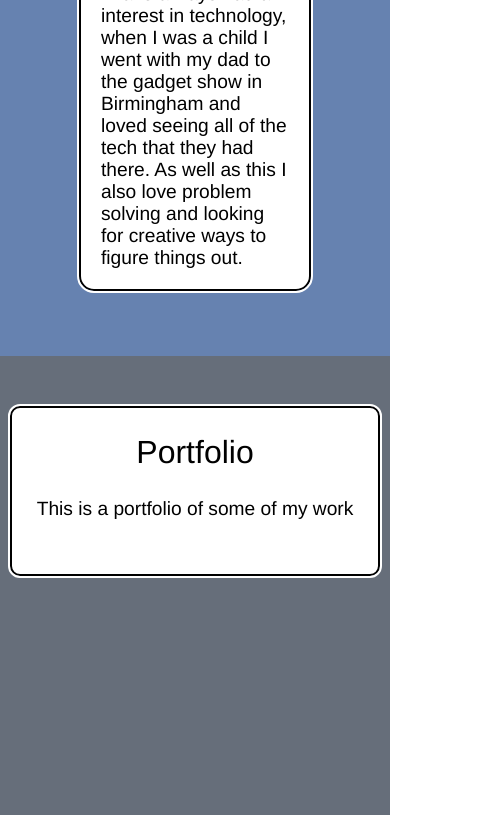
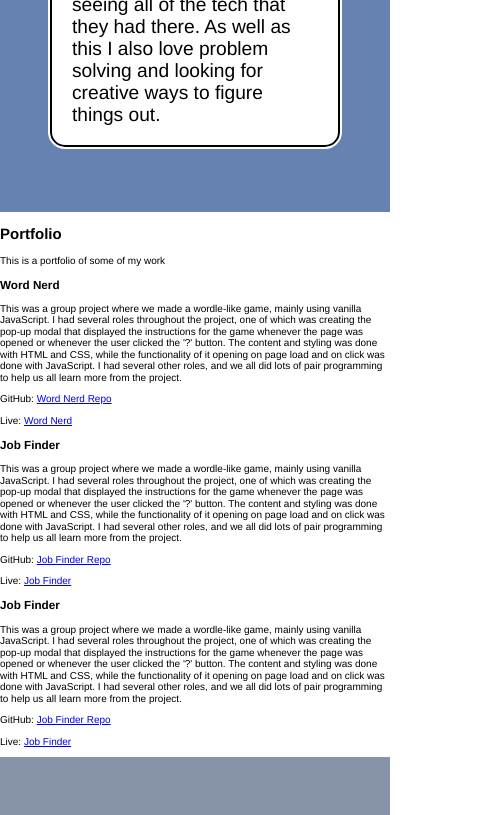
Before and after one commit to Marcus12934/Marcus12934.github.io, a plain HTML site: page index.html in a window 390 px wide. Shown: the part 1156-1971 px from the top of the page, 500 px wide, since content can reach past the window. Drawn offline with Linux system fonts and the light colour scheme.

Commit message:
made general improvements to styling, removed redundant components

```diff
--- a/css_portfolio.scss
+++ b/css_portfolio.scss
@@ -150,7 +150,7 @@ a.nav:hover {
 .background {
 	display: flex;
 	justify-content: center;
-	margin-top: 55px;
+	flex-direction: column;
 	height: 750px;
 	background-image: url("textures-1198841.jpg");
 	background-size: cover;
@@ -163,8 +163,8 @@ a.nav:hover {
 	max-width: 500px;
 	height: max-content;
 	min-height: 170px;
-	margin: 150px;
-	padding: 0px 10px;
+	margin: 0 auto;
+	padding: 0 10px;
 	border-width: $borderTwo;
 	border-style: solid;
 	border-radius: 25px;
@@ -183,15 +183,14 @@ a.nav:hover {
 }
 
 .about {
-	display: flex;
-	justify-content: space-between;
+
 	background-color: rgb(102, 130, 176);
 	width: 100%;
 	padding: 50px;
 }
 
 .aboutTxt {
-	width: 65%;
+	width: 100%;
 	background-color: white;
 	height: auto;
 	padding-left: 20px;
@@ -214,16 +213,6 @@ a.nav:hover {
 	font-size: 1.2rem;
 }
 
-.aboutImg {
-	width: 35%;
-	height: auto;
-	padding: 10%;
-	background-image: url("road-g66cdec70d_640.jpg");
-	background-size: cover;
-	background-position: center;
-	border-radius: 15px;
-}
-
 @media only screen and (max-width: 1000px) {
 	.about {
 		display: flex;
@@ -243,7 +232,7 @@ a.nav:hover {
 
 @media only screen and (max-width: 1000px) {
 	.aboutTxt {
-		margin: 15px 0px;
+		margin: 15px 0;
 	}
 }
 
@@ -253,36 +242,36 @@ a.nav:hover {
 	}
 }
 
-.portfolio {
-	display: grid;
-	grid-template-columns: 1fr 1fr;
-	column-gap: 20px;
-	grid-template-rows: 1fr 2fr 2fr;
-	row-gap: 20px;
-	justify-items: center;
-	grid-template-areas:
-		"h h"
-		"a b"
-		"c d";
-	height: max-content;
-	background-color: rgb(102, 110, 122);
-	padding: 50px;
-	width: 100%;
-	justify-content: center;
-}
+//.portfolio {
+//	display: grid;
+//	grid-template-columns: 1fr 1fr;
+//	column-gap: 20px;
+//	grid-template-rows: 1fr 2fr 2fr;
+//	row-gap: 20px;
+//	justify-items: center;
+//	grid-template-areas:
+//		"h h"
+//		"a b"
+//		"c d";
+//	height: max-content;
+//	background-color: rgb(102, 110, 122);
+//	padding: 50px;
+//	width: 100%;
+//	justify-content: center;
+//}
 
-@media only screen and (max-width: 1200px) {
-	.portfolio {
-		grid-template-columns: 1fr;
-		grid-template-rows: 1fr 1fr 1fr 1fr 1fr;
-		grid-template-areas:
-			"h"
-			"a"
-			"b"
-			"c"
-			"d";
-	}
-}
+//@media only screen and (max-width: 1200px) {
+//	.portfolio {
+//		grid-template-columns: 1fr;
+//		grid-template-rows: 1fr 1fr 1fr 1fr 1fr;
+//		grid-template-areas:
+//			"h"
+//			"a"
+//			"b"
+//			"c"
+//			"d";
+//	}
+//}
 
 @media only screen and (max-width: 820px) {
 	.projectTxt {
@@ -290,101 +279,101 @@ a.nav:hover {
 	}
 }
 
-.PortfolioH {
-	background-color: red;
-	grid-area: h;
-	text-align: center;
-	background-color: rgb(255, 255, 255);
-	width: max-content;
-	max-width: 500px;
-	height: max-content;
-	min-height: 170px;
-	padding: 0px 10px;
-	border-width: $borderTwo;
-	border-style: solid;
-	border-radius: 10px;
-	outline-color: rgb(255, 255, 255);
-	outline-width: 2px;
-	outline-style: solid;
-	padding: 0px 25px;
+//.PortfolioH {
+//	background-color: red;
+//	grid-area: h;
+//	text-align: center;
+//	background-color: rgb(255, 255, 255);
+//	width: max-content;
+//	max-width: 500px;
+//	height: max-content;
+//	min-height: 170px;
+//	padding: 0px 10px;
+//	border-width: $borderTwo;
+//	border-style: solid;
+//	border-radius: 10px;
+//	outline-color: rgb(255, 255, 255);
+//	outline-width: 2px;
+//	outline-style: solid;
+//	padding: 0px 25px;
+//
+//	h2{
+//		font-weight: normal;
+//		font-size: 2rem;
+//	}
+//
+//	p {
+//		font-size: 1.2rem;
+//	}
+//}
 
-	h2{
-		font-weight: normal;
-		font-size: 2rem;
-	}
+//.project{
+//	display: grid;
+//	grid-template-columns: 1fr 1fr;
+//	background-color: rgb(255, 255, 255);
+//	border-width: $borderTwo;
+//	border-style: solid;
+//	border-radius: 15px;
+//	outline-color: rgb(255, 255, 255);
+//	outline-width: 2px;
+//	outline-style: solid;
+//}
 
-	p {
-		font-size: 1.2rem;
-	}
-}
+//@media only screen and (max-width: 820px) {
+//	.project {
+//		grid-template-columns: 1fr;
+//		text-align: center;
+//		height: max-content;
+//
+//	}
+//}
 
-.project{
-	display: grid;
-	grid-template-columns: 1fr 1fr;
-	background-color: rgb(255, 255, 255);
-	border-width: $borderTwo;
-	border-style: solid;
-	border-radius: 15px;
-	outline-color: rgb(255, 255, 255);
-	outline-width: 2px;
-	outline-style: solid;
-}
-
-@media only screen and (max-width: 820px) {
-	.project {
-		grid-template-columns: 1fr;
-		text-align: center;
-		height: max-content;
-
-	}
-}
-
-.projectA {
-	grid-area: a;
-}
-
-.projectB {
-	grid-area: b;
-}
-
-.projectC {
-	grid-area: c;
-}
-
-.projectD {
-	grid-area: d;
-}
-
-.projectTxt {
-	padding: 0px 20px;
-}
-
-.projectTxt h3 {
-	font-weight: normal;
-	font-size: 2rem;
-}
-
-.projectTxt p {
-	font-weight: normal;
-	font-size: 1.2rem;
-}
-
-.projectImg {
-	background-image: url("northern-lights-gc4eb335d8_640.jpg");
-	width: 100%;
-	height: 100%;
-	padding: 10%;
-	background-size: cover;
-	background-position: center;
-	border-top-right-radius: 12px;
-	border-bottom-right-radius: 10px;
-}
-
-@media only screen and (max-width: 820px) {
-	.projectImg {
-		display: none;
-	}
-}
+//.projectA {
+//	grid-area: a;
+//}
+//
+//.projectB {
+//	grid-area: b;
+//}
+//
+//.projectC {
+//	grid-area: c;
+//}
+//
+//.projectD {
+//	grid-area: d;
+//}
+//
+//.projectTxt {
+//	padding: 0px 20px;
+//}
+//
+//.projectTxt h3 {
+//	font-weight: normal;
+//	font-size: 2rem;
+//}
+//
+//.projectTxt p {
+//	font-weight: normal;
+//	font-size: 1.2rem;
+//}
+//
+//.projectImg {
+//	background-image: url("northern-lights-gc4eb335d8_640.jpg");
+//	width: 100%;
+//	height: 100%;
+//	padding: 10%;
+//	background-size: cover;
+//	background-position: center;
+//	border-top-right-radius: 12px;
+//	border-bottom-right-radius: 10px;
+//}
+//
+//@media only screen and (max-width: 820px) {
+//	.projectImg {
+//		display: none;
+//	}
+//}
 
 .contact {
 	background-color: rgb(135, 147, 168);
@@ -404,7 +393,7 @@ a.nav:hover {
 .contactTxt {
 	grid-area: txt;
 	background-color: rgb(255, 255, 255);
-	padding: 0px 25px;
+	padding: 0 25px;
 	border-width: $borderTwo;
 	border-style: solid;
 	border-radius: 10px;
@@ -491,7 +480,7 @@ a.nav:hover {
 footer {
 	color: white;
 	background-color: rgb(000, 000, 000);
-	margin: 0px;
+	margin: 0;
 	padding: 5px;
 	text-align: center;
 	height: auto;
--- a/index.html
+++ b/index.html
@@ -4,67 +4,96 @@
 	<meta name="viewport" content="width=device-width">
 	<link href="normalize_portfolio.css" rel="stylesheet" type="text/css">
 	<link href="css_portfolio.css" rel="stylesheet" type="text/css">
+	<title>Marcus's Portfolio</title>
 </head>
 <body>
-	<nav>
-		<div class="pageLinks">
-			<a href="#about" class="nav am">ABOUT ME</a>
-			<a href="#portfolio" class="nav pf">PORTFOLIO</a>
-			<a href="#contact" class="nav con">CONTACT</a>
-			<a href="#" class="menu">MENU</a>
-		</div>
-		<a href="#" class="cv">CV</a>
-	</nav>
 	<header class="background">
 		<div class="welcome">
 			<h1>Welcome to my portfolio</h1>
 			<p>Hello&#44; this is a portfolio of some of my work that I have done</p>
 		</div>
 	</header>
-	<a class="anchor" id="about"></a>
 	<section class="about">
 		<div class="aboutTxt">
 			<h2 class="aboutH">About Me</h2>
 			<p class="aboutP">I am a full-stack developer currently training at iO Academy. In my spare time I enjoy going on long walks in the country and playing video games. I have always had an interest in technology, when I was a child I went with my dad to the gadget show in Birmingham and loved seeing all of the tech that they had there. As well as this I also love problem solving and looking for creative ways to figure things out.</p>
 		</div>
 	</section>
-	<a class="anchor" id="portfolio"></a>
-	<section class="portfolio">
-		<div class="PortfolioH">
+	<section>
+		<div>
 			<h2>Portfolio</h2>
 			<p>This is a portfolio of some of my work</p>
 		</div>
-		<div class="projectA project">
-			<div class="projectTxt">
-				<h3>Word Nerd</h3>
-				<p>This was a group project where we made a wordle-like game, mainly using vanilla JavaScript. I had several roles throughout the project, one of which was creating the pop-up modal that displayed the instructions for the game whenever the page was opened or whenever the user clicked the '?' button. The content and styling was done with HTML and CSS, while the functionality of it opening on page load and on click was done with JavaScript. I had several other roles and we all did lots of pair programming to help us all learn more from the project.</p>
-				<p>GitHub: <a href="https://github.com/iO-Academy/2022-dragons-wordle">https://github.com/iO-Academy/2022-dragons-wordle</a></p>
-				<p>Live: <a href="https://dev.io-academy.uk/projects/2022-jan/wordnerd/">https://dev.io-academy.uk/projects/2022-jan/wordnerd/</a></p>
-			</div>
-			<div class="projectImg"></div>
+		<div>
+			<h3>Word Nerd</h3>
+			<p>This was a group project where we made a wordle-like game, mainly using vanilla JavaScript.
+				I had several roles throughout the project, one of which was creating the pop-up modal that
+				displayed the instructions for the game whenever the page was opened or whenever the user
+				clicked the '?' button. The content and styling was done with HTML and CSS, while the functionality
+				of it opening on page load and on click was done with JavaScript. I had several other roles,
+				and we all did lots of pair programming to help us all learn more from the project.</p>
+			<p>GitHub: <a href="https://github.com/iO-Academy/2022-dragons-wordle" target="_blank">Word Nerd Repo</a></p>
+			<p>Live: <a href="https://dev.io-academy.uk/projects/2022-jan/wordnerd/" target="_blank">Word Nerd</a></p>
 		</div>
-		<div class="projectB project">
-			<div class="projectTxt">
-				<h3>Project 2</h3>
-				<p>This is the text for my second project&#44; it is very similar to the text for the other projects as I will just copy and paste it and change it so that they say &#34;first&#34;&#44; &#34;second&#34;&#44; &#34;third&#34; and &#34;forth&#34; in each of the project boxes&#46;</p>
-			</div>
-			<div class="projectImg"></div>
+		<div>
+			<h3>Job Finder</h3>
+			<p>This was a group project where we made a wordle-like game, mainly using vanilla JavaScript.
+				I had several roles throughout the project, one of which was creating the pop-up modal that
+				displayed the instructions for the game whenever the page was opened or whenever the user
+				clicked the '?' button. The content and styling was done with HTML and CSS, while the functionality
+				of it opening on page load and on click was done with JavaScript. I had several other roles,
+				and we all did lots of pair programming to help us all learn more from the project.</p>
+			<p>GitHub: <a href="https://github.com/iO-Academy/2022-dragons-jobSearch" target="_blank">Job Finder Repo</a></p>
+			<p>Live: <a href="https://2022-jan-dragonsjobsearch.dev.io-academy.uk/" target="_blank">Job Finder</a></p>
 		</div>
-		<div class="projectC project">
-			<div class="projectTxt">
-				<h3>Project 3</h3>
-				<p>This is the text for my third project&#44; it is very similar to the text for the other projects as I will just copy and paste it and change it so that they say &#34;first&#34;&#44; &#34;second&#34;&#44; &#34;third&#34; and &#34;forth&#34; in each of the project boxes&#46;</p>
-			</div>
-			<div class="projectImg"></div>
-		</div>
-		<div class="projectD project">
-			<div class="projectTxt">
-				<h3>Project 4</h3>
-				<p>This is the text for my forth project&#44; it is very similar to the text for the other projects as I will just copy and paste it and change it so that they say &#34;first&#34;&#44; &#34;second&#34;&#44; &#34;third&#34; and &#34;forth&#34; in each of the project boxes&#46;</p>
-			</div>
-			<div class="projectImg"></div>
+		<div>
+			<h3>Job Finder</h3>
+			<p>This was a group project where we made a wordle-like game, mainly using vanilla JavaScript.
+				I had several roles throughout the project, one of which was creating the pop-up modal that
+				displayed the instructions for the game whenever the page was opened or whenever the user
+				clicked the '?' button. The content and styling was done with HTML and CSS, while the functionality
+				of it opening on page load and on click was done with JavaScript. I had several other roles,
+				and we all did lots of pair programming to help us all learn more from the project.</p>
+			<p>GitHub: <a href="https://github.com/iO-Academy/2022-dragons-jobSearch" target="_blank">Job Finder Repo</a></p>
+			<p>Live: <a href="https://2022-jan-dragonsjobsearch.dev.io-academy.uk/" target="_blank">Job Finder</a></p>
 		</div>
 	</section>
+            <!--	<section class="portfolio">-->
+<!--		<div class="PortfolioH">-->
+<!--			<h2>Portfolio</h2>-->
+<!--			<p>This is a portfolio of some of my work</p>-->
+<!--		</div>-->
+<!--		<div class="projectA project">-->
+<!--			<div class="projectTxt">-->
+<!--				<h3>Word Nerd</h3>-->
+<!--				<p>This was a group project where we made a wordle-like game, mainly using vanilla JavaScript. I had several roles throughout the project, one of which was creating the pop-up modal that displayed the instructions for the game whenever the page was opened or whenever the user clicked the '?' button. The content and styling was done with HTML and CSS, while the functionality of it opening on page load and on click was done with JavaScript. I had several other roles and we all did lots of pair programming to help us all learn more from the project.</p>-->
+<!--				<p>GitHub: <a href="https://github.com/iO-Academy/2022-dragons-wordle">https://github.com/iO-Academy/2022-dragons-wordle</a></p>-->
+<!--				<p>Live: <a href="https://dev.io-academy.uk/projects/2022-jan/wordnerd/">https://dev.io-academy.uk/projects/2022-jan/wordnerd/</a></p>-->
+<!--			</div>-->
+<!--			<div class="projectImg"></div>-->
+<!--		</div>-->
+<!--		<div class="projectB project">-->
+<!--			<div class="projectTxt">-->
+<!--				<h3>Project 2</h3>-->
+<!--				<p>This is the text for my second project&#44; it is very similar to the text for the other projects as I will just copy and paste it and change it so that they say &#34;first&#34;&#44; &#34;second&#34;&#44; &#34;third&#34; and &#34;forth&#34; in each of the project boxes&#46;</p>-->
+<!--			</div>-->
+<!--			<div class="projectImg"></div>-->
+<!--		</div>-->
+<!--		<div class="projectC project">-->
+<!--			<div class="projectTxt">-->
+<!--				<h3>Project 3</h3>-->
+<!--				<p>This is the text for my third project&#44; it is very similar to the text for the other projects as I will just copy and paste it and change it so that they say &#34;first&#34;&#44; &#34;second&#34;&#44; &#34;third&#34; and &#34;forth&#34; in each of the project boxes&#46;</p>-->
+<!--			</div>-->
+<!--			<div class="projectImg"></div>-->
+<!--		</div>-->
+<!--		<div class="projectD project">-->
+<!--			<div class="projectTxt">-->
+<!--				<h3>Project 4</h3>-->
+<!--				<p>This is the text for my forth project&#44; it is very similar to the text for the other projects as I will just copy and paste it and change it so that they say &#34;first&#34;&#44; &#34;second&#34;&#44; &#34;third&#34; and &#34;forth&#34; in each of the project boxes&#46;</p>-->
+<!--			</div>-->
+<!--			<div class="projectImg"></div>-->
+<!--		</div>-->
+<!--	</section>-->
 	<a class="anchor" id="contact"></a>
 	<section class="contact">
 		<a href="#top" class="name"><span class="marcus">Marcus</span>Drury</a>
@@ -73,8 +102,7 @@
 			<p>Please feel free to get in touch with me</p>
 		</div>
 		<div class="contactLinks">
-			<a href="mailto:marcus.drury@gmail.com" class="link email">Email</a>
-			<a href="https://github.com/Marcus12934" class="link gitHub">GitHub</a>
+			<a href="https://github.com/Marcus12934" class="link gitHub" target="_blank">GitHub</a>
 		</div>
 	</section>
 	<footer>
```
Also changed, not shown: css_portfolio.css, 1 other file.
